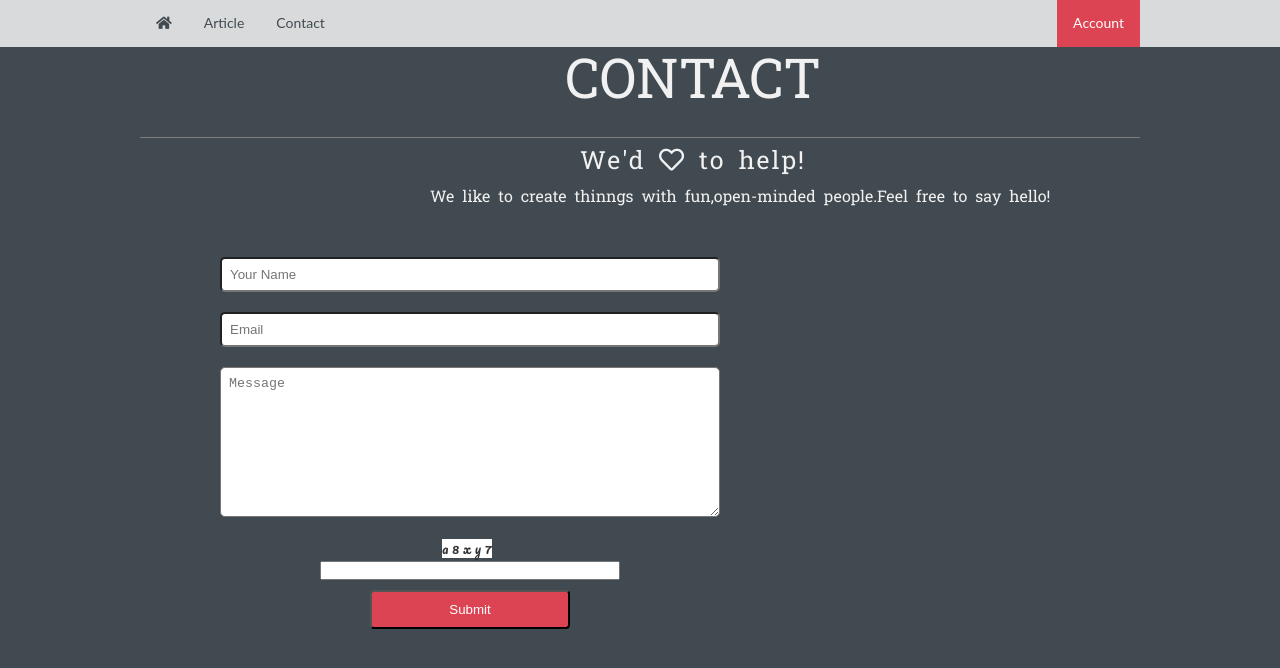
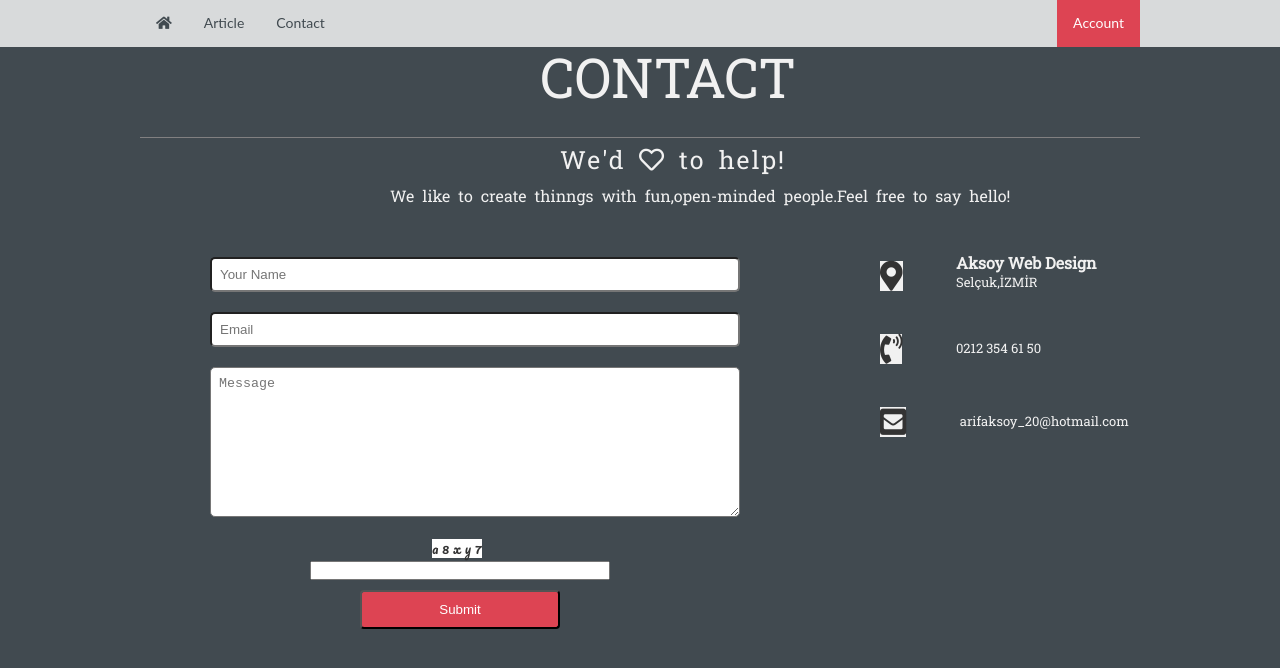
Before and after one commit to arifaksoy/Blog, a plain HTML site: page Blog app/contact.html in a window 1280 px wide. Drawn offline with Linux system fonts and the light colour scheme.

Commit message:
added tel address email in contact

```diff
--- a/Blog app/contact.html
+++ b/Blog app/contact.html
@@ -1,5 +1,6 @@
 <!DOCTYPE html>
 <html lang="en">
+
 <head>
     <meta charset="UTF-8">
     <title>Contact</title>
@@ -14,7 +15,7 @@
         <div class="container index-font">
             <ul>
                 <li><a href="index.html"><i class="fas fa-home"></i></a></li>
-                <li><a href="#">Article</a></li>
+                <li><a href="index.html">Article</a></li>
                 <li><a href="contact.html">Contact</a></li>
                 <li style="float: right;" class="active"><a href="" style="color: white;">Account</a></li>
             </ul>
@@ -26,20 +27,52 @@
         <div class="header-contact">
             <h1 id="c-header">CONTACT</h1>
 
-           <span class="sub-header">We'd <i class="far fa-heart"></i>  to help!</span>
+            <span class="sub-header">We'd <i class="far fa-heart"></i> to help!</span>
             <span class="text-header">We like to create thinngs with fun,open-minded people.Feel free to say hello!</span>
 
         </div>
+        <div class="main">
 
-
-
+        <div class="col-53">
             <div class="input-contact">
                 <input type="text" name="name" placeholder="Your Name" class="input-element">
                 <input type="email" name="email" placeholder="Email" class="input-element">
                 <textarea name="message" class="input-element" placeholder="Message" style=""></textarea>
-            <label for="" >a 8 x y 7</label>
+                <label for="">a 8 x y 7</label>
                 <input type="text" class="sifre">
                 <input type="submit" name="send" class="c-btn">
+            </div>
+        </div>
+        <div class="col-35">
+
+
+
+                <ul >
+                    <li>
+
+                        <i class="fas fa-map-marker-alt address "></i>
+                        <span class="address-text">
+                        <h4 style="font-size: 16px;">Aksoy Web Design</h4>
+                        Selçuk,İZMİR
+                        </span>
+                    </li>
+                    <li>
+                        <i class="fas fa-phone-volume address"></i>
+                        <span class="address-text" style="position: relative; bottom: 7px;">0212 354 61 50</span>
+                    </li>
+
+                    <li>
+                        <i class="fas fa-envelope-square address"></i>
+                        <span class="address-text" style="position: relative; bottom: 7px;">arifaksoy_20@hotmail.com</span>
+                    </li>
+
+                </ul>
+
+
+
+
+        </div>
+
 </div>
 
 
@@ -50,4 +83,6 @@
 
 
 
-</body></html>
+</body>
+
+</html>
--- a/Blog app/style.css
+++ b/Blog app/style.css
@@ -205,6 +205,7 @@ li {
     background-color: #D8DADB;
 }
 
+
 #nav ul {
     list-style: none;
     overflow: hidden;
@@ -244,15 +245,15 @@ li {
 #c-container {
     border-bottom: 1px solid #818081;
     padding-bottom: 40px;
-    border-bottom-width: 100%;
+
 }
 
 #c-header {
     display: inline-block;
     color: #f1f1f1;
     position: absolute;
-    left: 45%;
-    right: 50%;
+    left: 40%;
+    right: 60%;
     transform: translate(-50%, -50%);
     font-size: 55px;
     font-weight: 100;
@@ -263,7 +264,7 @@ li {
 
     color: #f1f1f1;
     position: absolute;
-    left: 44%;
+    left: 42%;
     top: 70px;
     font-size: 25px;
     word-spacing: 5px;
@@ -273,22 +274,33 @@ li {
 .text-header {
     color: #f1f1f1;
     position: relative;
-    left: 29%;
+    left: 25%;
     top: 110px;
     font-size: 16px;
     word-spacing: 4px;
 }
 
+.col-53 {
+    width: 53%;
+    display: inline-block;
+    float: left;
+    position: absolute;
+    top: 180px;
+    margin-left: 70px;
+
+}
+
+
+
 .input-contact {
     width: 100%;
-    position: absolute;
-    top: 180px;
-    margin-left: 80px;
+
+
 }
 
 .input-element {
     display: block;
-    width: 50%;
+    width: 100%;
     margin-bottom: 20px;
     padding: 8px;
     border-radius: 5px;
@@ -313,12 +325,48 @@ textarea {
     border-radius: 4px;
     padding: 10px;
 }
-label{
+
+label {
     display: inline-block;
     background-color: white;
     margin-left: 220px;
     font-family: 'Pacifico', cursive;
-    border:2px solid #414A50;
+    border: 2px solid #414A50;
     margin-bottom: 1px;
 
 }
+
+.col-35 {
+    width: 35%;
+    position: relative;
+    top: 155px;
+    left: 65%;
+    margin: 0 70px;
+    display: inline-block;
+    float: left;
+    padding: 2px 20px;
+}
+
+
+
+
+
+.col-35 li{
+    margin-bottom: 42px;
+}
+
+.address {
+    background-color: #f1f1f1;
+    font-size: 30px;
+
+
+}
+
+.address-text {
+    color: #f1f1f1;
+    display: inline-block;
+    margin-left: 50px;
+    font-size: 13px;
+}
+
+.phone {}
```
Lines whose indentation alone changed are shown as unchanged.
